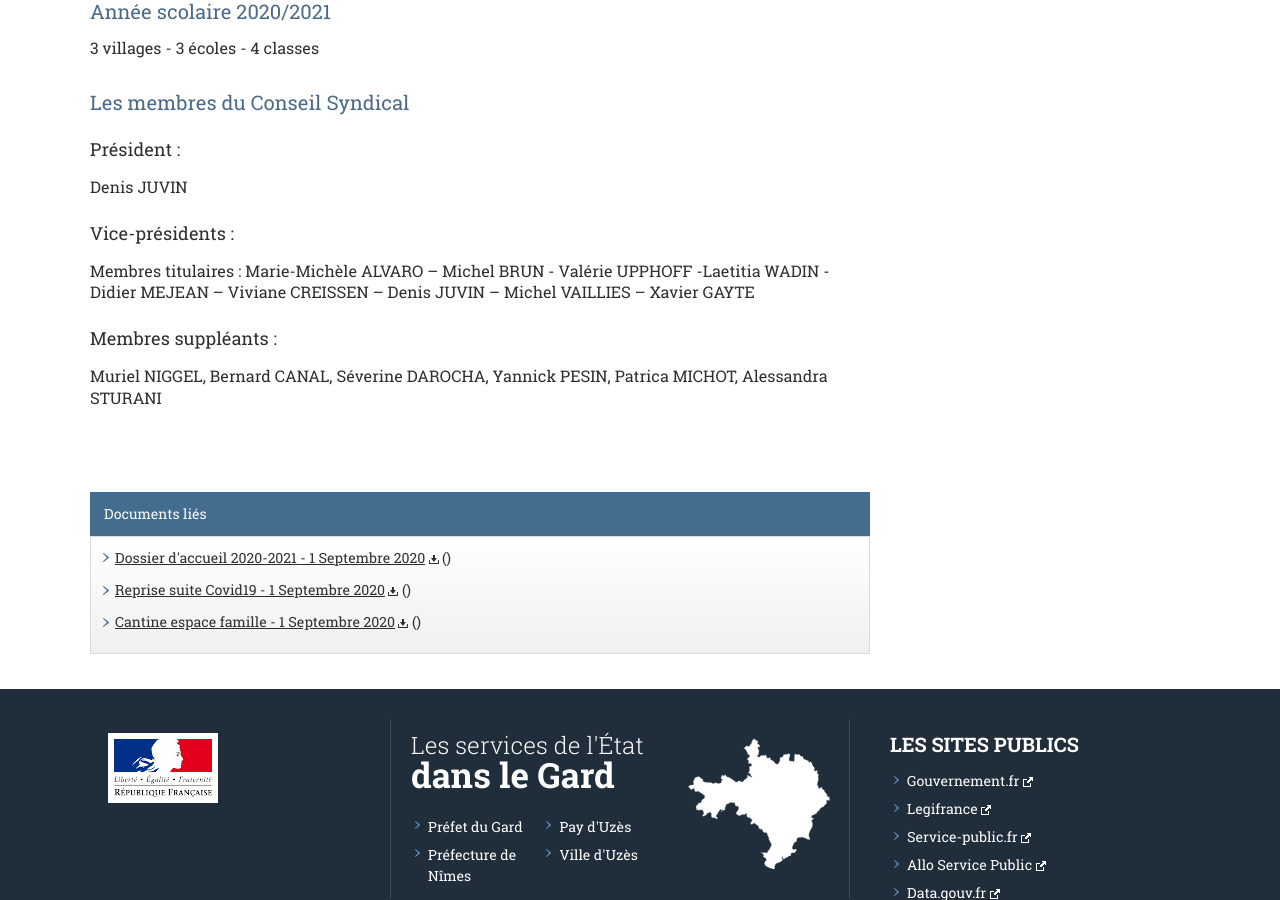
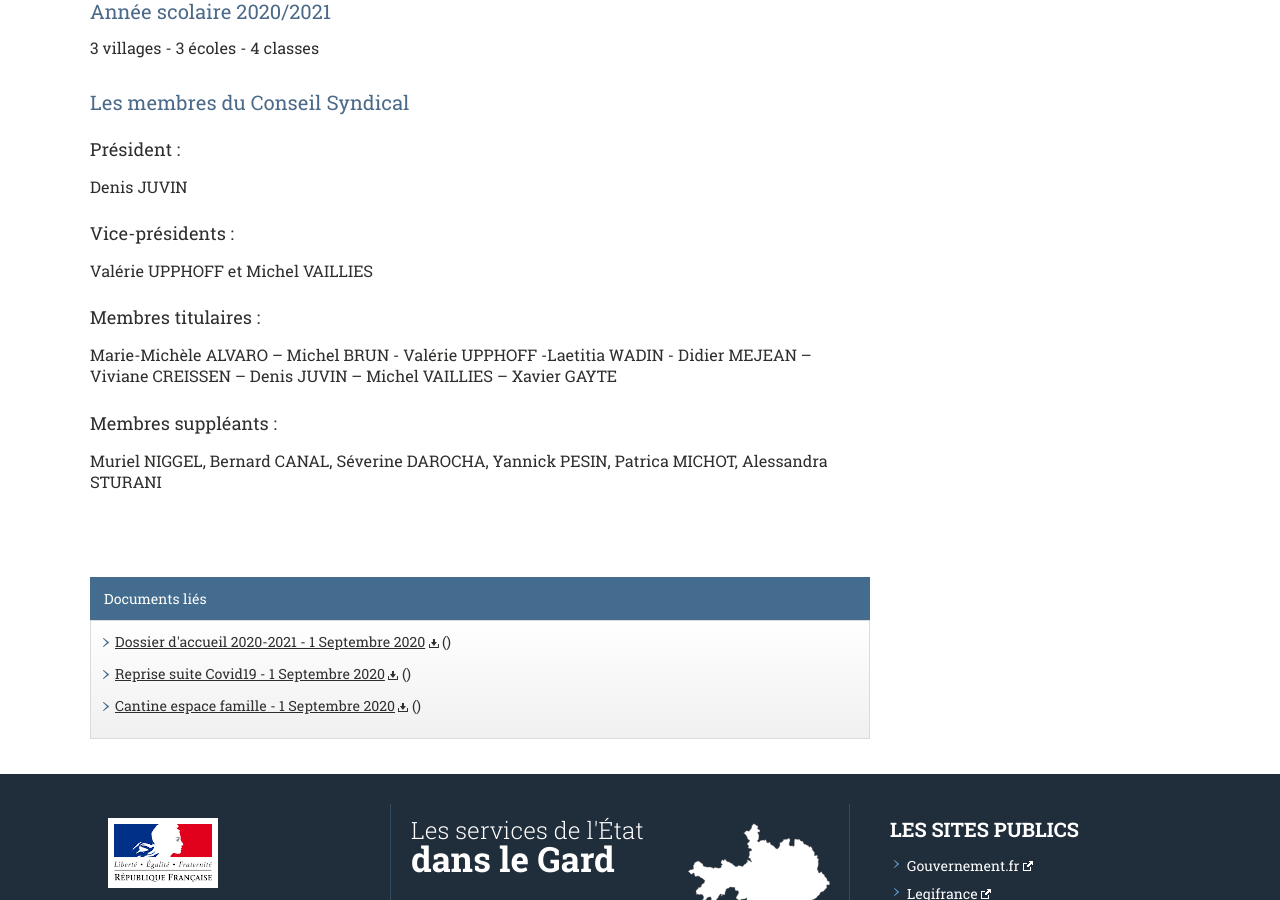
Before and after one commit to Flaux-Village/flaux-village.github.io, a Jekyll site: the page built from orgscolaire.md, in a window 1280 px wide and 900 px high, scrolled down 1029 px. Built offline with Jekyll 4.4.1, drawn with Linux system fonts in a browser that asks for light colours; our own code applies the rules of GitHub Pages for plain Markdown files.

Commit message:
Update orgscolaire.md

```diff
--- a/orgscolaire.md
+++ b/orgscolaire.md
@@ -44,7 +44,10 @@ Email: sirp30700@laposte.net<br>
 Denis JUVIN<br>
 
 ### Vice-présidents : <br>
-Membres titulaires : Marie-Michèle ALVARO – Michel BRUN - Valérie UPPHOFF -Laetitia WADIN - Didier MEJEAN – Viviane CREISSEN – Denis JUVIN – Michel VAILLIES – Xavier GAYTE<br>
+Valérie UPPHOFF et Michel VAILLIES <br>
+
+### Membres titulaires : <br>
+Marie-Michèle ALVARO – Michel BRUN - Valérie UPPHOFF -Laetitia WADIN - Didier MEJEAN – Viviane CREISSEN – Denis JUVIN – Michel VAILLIES – Xavier GAYTE<br>
 
 ### Membres suppléants :<br>
 Muriel NIGGEL,  Bernard CANAL, Séverine DAROCHA, Yannick PESIN, Patrica MICHOT, Alessandra STURANI<br>
```
